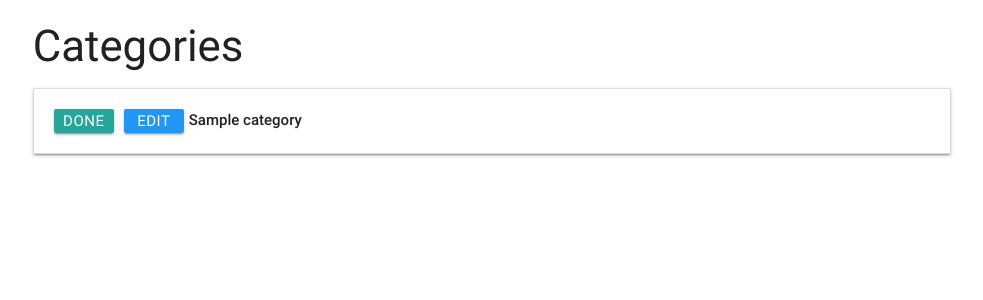
After one commit to fudge88/task_manager, a Flask app: page /get_categories in a window 1280 px wide. The commit adds this page. Shown: the top 300 px of the page, without its empty margins (148-1131 px from the left). Run offline with Flask 2, Linux system fonts and the light colour scheme; a database or web service that is not in the repository returns one stand-in record (values such as "Sample title"); some libraries are stand-ins or nearby versions.

Commit message:
category page complete

```diff
--- a/app.py
+++ b/app.py
@@ -51,6 +51,20 @@ def update_task(task_id):
     })
     return redirect(url_for('get_tasks'))
 
+
+@app.route('/delete_task/<task_id>')
+def delete_task(task_id):
+    mongo.db.tasks.remove({'_id': ObjectId(task_id)})
+    return redirect(url_for('get_tasks'))
+
+
+@app.route('/get_categories')
+def get_categories():
+    _categories=mongo.db.categories.find()
+    category_list = [category for category in _categories]
+    return render_template('categories.html', categories = category_list)
+
+
 if __name__ == '__main__':
     app.run(host=os.environ.get('IP'),
         port=int(os.environ.get('PORT')),
--- a/static/css/style.css
+++ b/static/css/style.css
@@ -1,6 +1,3 @@
-body{
-    background-color: red;
-}
 .btn_small {
     height: 24px;
     width: 60px;
--- a/templates/base.html
+++ b/templates/base.html
@@ -12,7 +12,7 @@
     <link
       rel="stylesheet"
       href="{{url_for('static', filename='css/style.css')}}"
-      type="text.css"
+      type="text/css"
     />
   </head>
 
--- /dev/null
+++ b/templates/categories.html
@@ -0,0 +1,20 @@
+{% extends 'base.html' %} {% block content %}
+
+<div class="row">
+  <h3>Categories</h3>
+
+  <ul class="collapsible">
+    {% for category in categories %}
+    <li>
+      <div class="collapsible-header">
+        <a href="" class="waves-effect waves-light btn btn_small">Done</a>
+        <a href="" class="waves-effect waves-light btn btn_small blue">Edit</a>
+        <div class="task_header">
+          <strong>{{category.category_name}}</strong>
+        </div>
+      </div>
+    </li>
+    {% endfor %}
+  </ul>
+</div>
+{% endblock %}
--- a/templates/tasks.html
+++ b/templates/tasks.html
@@ -7,8 +7,7 @@
       <div class="col s3">
         <i class="material-icons">expand_more</i>
 
-        <a class="waves-effect waves-light btn btn_small">Done</a>
-
+        <a href="{{url_for('delete_task', task_id=task._id)}}"class="waves-effect waves-light btn btn_small">Done</a>
         <a href="{{url_for('edit_task', task_id=task._id)}}" class="waves-effect waves-light btn btn_small blue">Edit</a>
       </div>
       <div class="task_header col s9">
```
